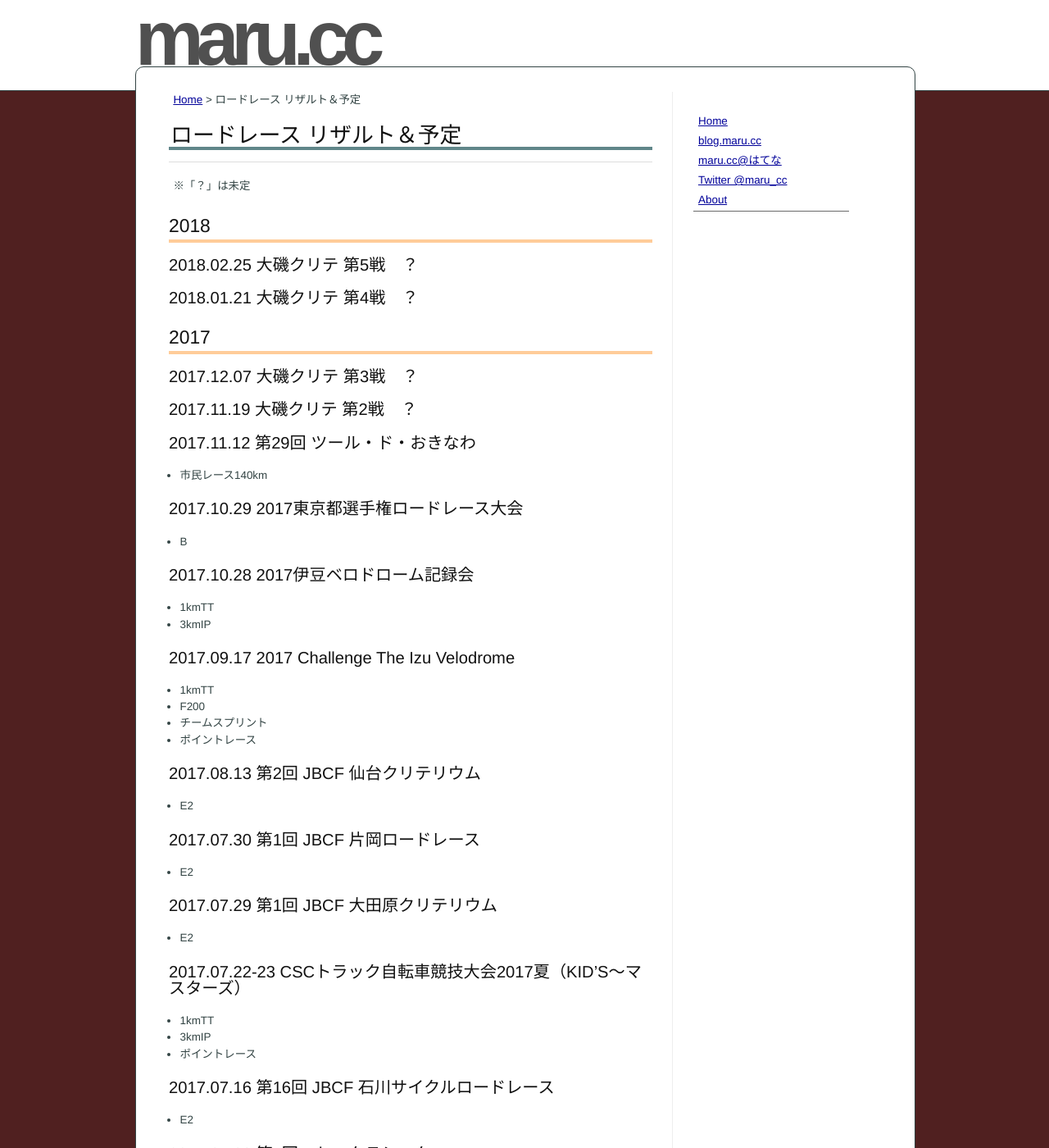
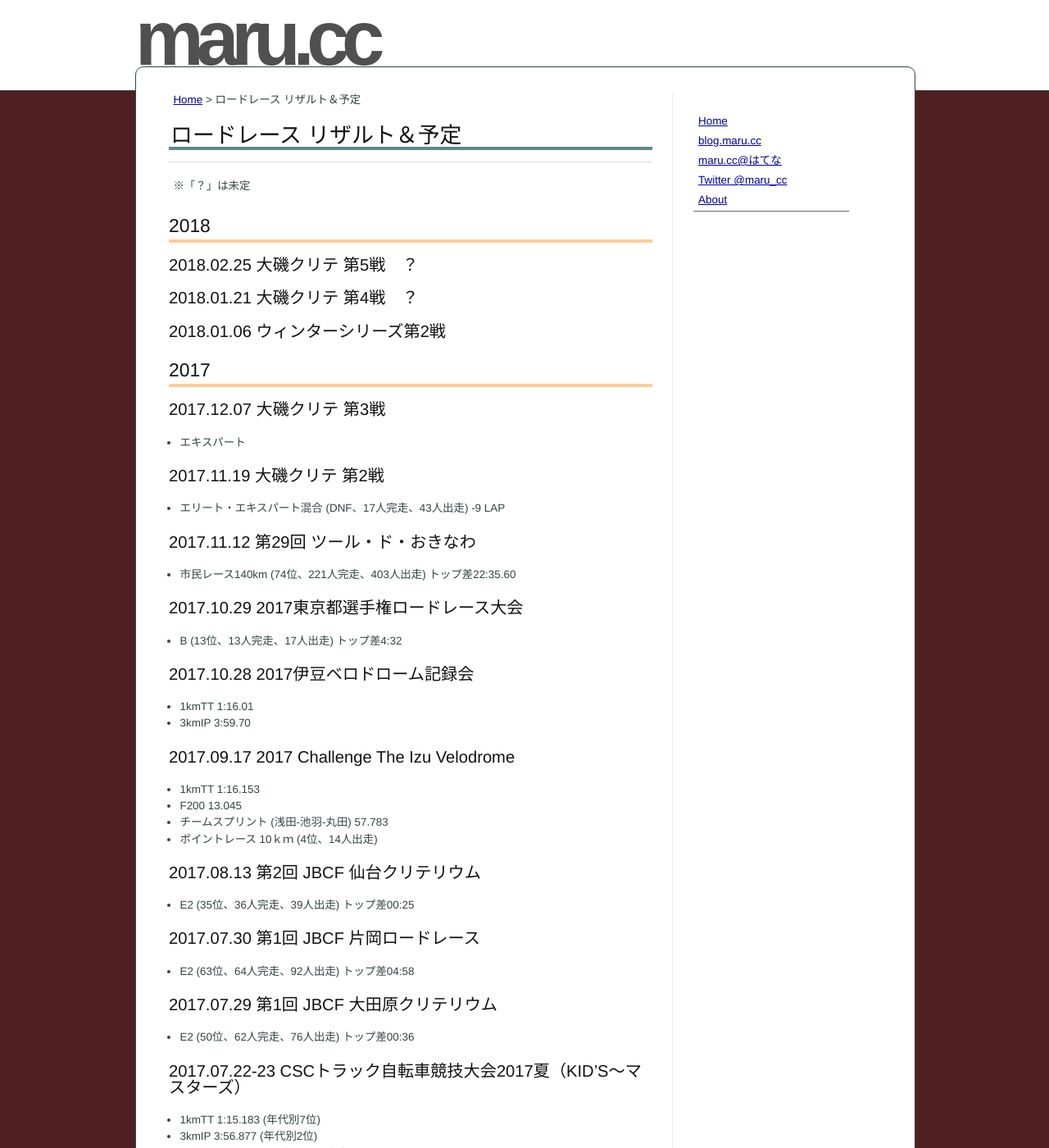
Before and after one commit to marucc/marucc.github.io, a Jekyll site: the page built from sports/results_bike.md, in a window 1280 px wide and 1400 px high. Shown: the whole window at 82% size. Built offline with Jekyll 4.4.1, drawn with Linux system fonts in a browser that asks for light colours; some of the changed text lies outside the part shown.

Commit message:
Published with https://stackedit.io/

```diff
--- a/sports/results_bike.md
+++ b/sports/results_bike.md
@@ -17,63 +17,68 @@ markdown: kramdown
 
 ### 2018.01.21 大磯クリテ 第4戦　？
 
+### 2018.01.06 ウィンターシリーズ第2戦
+
 ## 2017
 
-### 2017.12.07 大磯クリテ 第3戦　？
+### 2017.12.07 大磯クリテ 第3戦
+* エキスパート
 
-### 2017.11.19 大磯クリテ 第2戦　？
+### 2017.11.19 大磯クリテ 第2戦
+* エリート・エキスパート混合 (DNF、17人完走、43人出走) -9 LAP
 
 ### 2017.11.12 第29回 ツール・ド・おきなわ
-* 市民レース140km
+* 市民レース140km (74位、221人完走、403人出走) トップ差22:35.60
 
 ### 2017.10.29 2017東京都選手権ロードレース大会
-* B
+* B (13位、13人完走、17人出走) トップ差4:32
 
 ### 2017.10.28 2017伊豆ベロドローム記録会
-* 1kmTT
-* 3kmIP
+* 1kmTT 1:16.01
+* 3kmIP 3:59.70
 
 ### 2017.09.17 2017 Challenge The Izu Velodrome
-* 1kmTT
-* F200
-* チームスプリント
-* ポイントレース
+* 1kmTT  1:16.153
+* F200 13.045
+* チームスプリント (浅田-池羽-丸田)  57.783
+* ポイントレース 10ｋｍ (4位、14人出走)
 
 ### 2017.08.13 第2回 JBCF 仙台クリテリウム
-* E2
+* E2 (35位、36人完走、39人出走) トップ差00:25
 
 ### 2017.07.30 第1回 JBCF 片岡ロードレース
-* E2
+* E2 (63位、64人完走、92人出走) トップ差04:58
 
 ### 2017.07.29 第1回 JBCF 大田原クリテリウム
-* E2
+* E2 (50位、62人完走、76人出走) トップ差00:36
 
 ### 2017.07.22-23 CSCトラック自転車競技大会2017夏（KID’S～マスターズ）
-* 1kmTT
-* 3kmIP
-* ポイントレース
+* 1kmTT 1:15.183 (年代別7位)
+* 3kmIP 3:56.877 (年代別2位)
+* エリミネーション (7位、10人出走)
 
 ### 2017.07.16 第16回 JBCF 石川サイクルロードレース
-* E2
+* E2 (70位、77人完走、93人出走) トップ差07:34
 
 ### 2017.07.09 第4回ニセコクラシック
-* 140kmロードレース
+* 140kmロードレース (230位、337人完走、444人出走)
 
 ### 2017.06.25 第13回 JBCF 富士山ヒルクライム
-* E2
+* E2 (42位、1:06:17) トップ差18:03
 
 ### 2017.06.18 第21回 JBCF 栂池高原ヒルクライム
-* E2
+* E2 (51位、1:12:59) トップ差19:16
 
 ### 2017.06.11 第1回 JBCF 那須ロードレース
-* E2
+* E2 (94位、112人完走、128人出走) トップ差05:34
 
 ### 2017.06.10 第1回 JBCF 那須塩原クリテリウム
-* E2
+* E2 (33位、76人完走、110人出走) トップ差00:17
 
 ### 2017.06.04 2017 Challenge The Izu Velodrome
-* 1kmTT
-* テンポレース
+* 1kmTT  1:14.185
+* テンポレース クラス2(20周・5.0km) 11位
+* チーム･スプリント (浅田-池羽-丸田) 55.975
 
 ### 2017.05.21 第70回都民体育大会自転車競技
 * 1kmTT (ロード 31〜40歳) 8位 1:22.45
@@ -151,7 +156,7 @@ markdown: kramdown
 * E2（DNF、75人完走、112人出走）
 
 ### 2016.06.26  第20回 JBCF 栂池高原ヒルクライム
-* E2（63位、1:15:31、トップ差21:11）
+* E2（63位、1:15:31）トップ差21:11
 
 ### 2016.05.29 都民体育大会
 * 1kmTT ロードレーサー31〜40歳の部 3位
```
